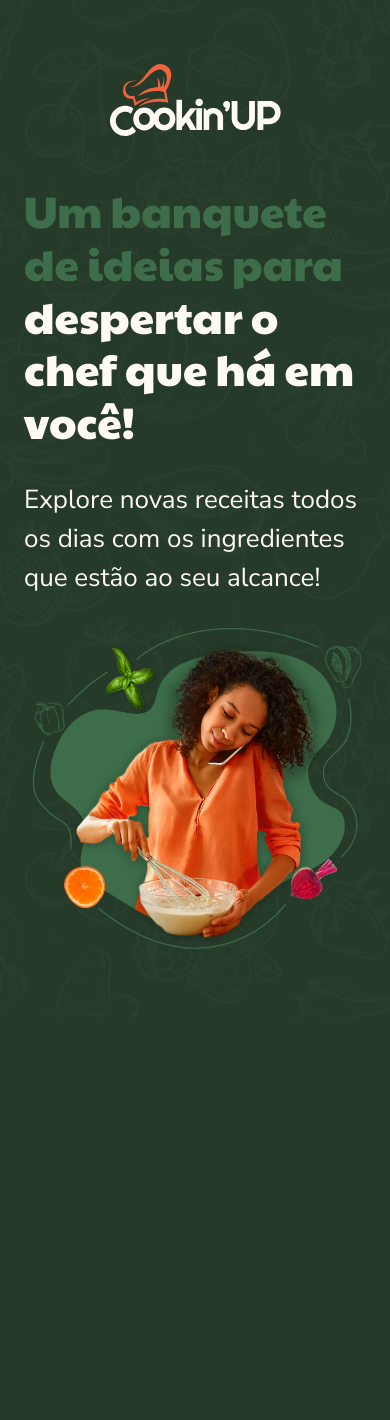
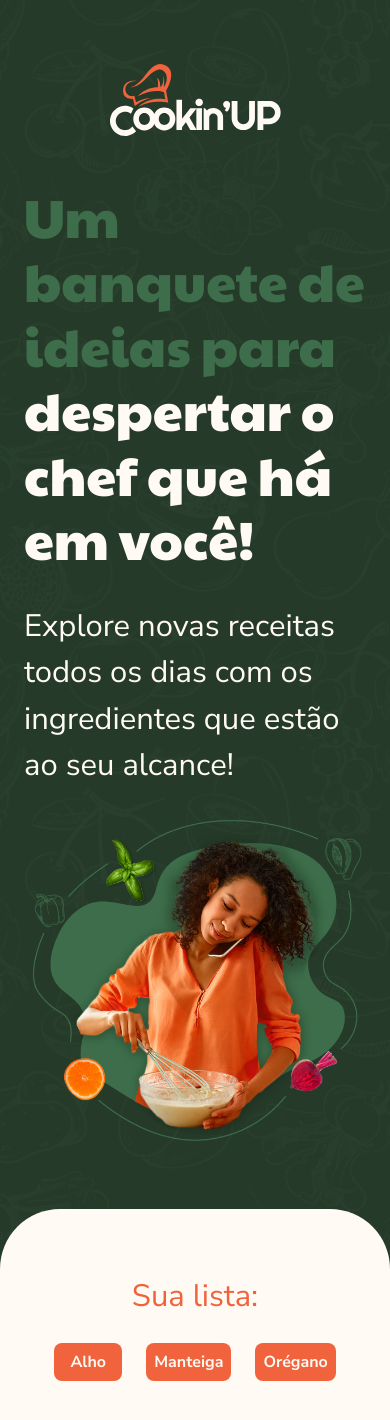
Before and after one commit to PedroJardel/cookin-up, a Vue app: page / in a window 390 px wide. Shown: the top 1420 px of the page. Before the commit the page ends 1017 px from the top, so only its background shows below. Built offline with nearby package versions, Linux system fonts and the light colour scheme.

Commit message:
feat: creation of the v-for convention

```diff
--- a/src/App.vue
+++ b/src/App.vue
@@ -1,11 +1,13 @@
 <script lang="ts">
 import Banner from './components/Banner.vue';
+import ConteudoPrincipal from './components/ConteudoPrincipal.vue';
 
 export default {
-  components: { Banner }
+  components: { Banner, ConteudoPrincipal }
 }
 </script>
 
 <template>
      <Banner />
+     <ConteudoPrincipal />
 </template>
--- a/src/assets/main.css
+++ b/src/assets/main.css
@@ -67,126 +67,3 @@ body {
   font-size: 1.125em;
   line-height: 150%; /* 1.6875em */
 }
-
-.banner {
-  padding: 4rem 7.5rem;
-  color: var(--creme);
-
-  display: flex;
-  justify-content: space-between;
-  align-items: center;
-  column-gap: 3.25rem;
-}
-
-.logo {
-  height: 4.5rem;
-  margin-bottom: 3rem;
-}
-
-.frase-cabecalho {
-  margin-bottom: 2rem;
-}
-
-.texto-verde {
-  color: var(--verde-medio, #3D6D4A);
-}
-
-.foto-banner {
-  width: 35rem;
-}
-
-.conteudo-principal {
-  padding: 6.5rem 7.5rem;
-  border-radius: 3.75rem 3.75rem 0rem 0rem;
-  background: var(--creme, #FFFAF3);
-  color: var(--cinza, #444);
-
-  display: flex;
-  flex-direction: column;
-  align-items: center;
-  gap: 5rem;
-}
-
-.sua-lista-texto {
-  color: var(--coral, #F0633C);
-  display: block;
-  text-align: center;
-  margin-bottom: 1.5rem;
-}
-
-.ingredientes-sua-lista {
-  display: flex;
-  justify-content: center;
-  gap: 1rem 1.5rem;
-  flex-wrap: wrap;
-}
-
-.ingrediente {
-  display: inline-block;
-  border-radius: 0.5rem;
-  min-width: 4.25rem;
-  padding: 0.5rem;
-  text-align: center;
-    transition: 0.2s;
-    color: var(--creme, #FFFAF3);
-  background: var(--coral, #F0633C);
-  font-weight: 700;
-}
-
-.lista-vazia {
-  display: flex;
-  justify-content: center;
-  align-items: center;
-  flex-wrap: wrap;
-  gap: 0.25rem;
-
-  color: var(--coral, #F0633C);
-  text-align: center;
-}
-
-@media only screen and (max-width: 1300px) {
-  .banner {
-    padding: 4rem 3.75rem;
-    flex-direction: column;
-    align-items: center;
-    gap: 1rem;
-  }
-
-  .logo {
-    display: block;
-    margin-left: auto;
-    margin-right: auto;
-  }
-
-  .conteudo-principal {
-    padding: 5rem 3.75rem;
-    gap: 3.5rem;
-  }
-}
-
-@media only screen and (max-width: 767px) {
-  .cabecalho-lg {
-    font-size: 2.75em;
-  }
-
-  .cabecalho {
-    font-size: 2.3125em;
-  }
-
-  .subtitulo-lg {
-    font-size: 1.625em;
-  }
-
-  .banner {
-    padding: 4rem 1.5rem;
-  }
-
-  .foto-banner {
-    width: min(100%, 21.25rem);
-  }
-
-  .conteudo-principal {
-    padding: 4rem 1.5rem;
-    gap: 4rem;
-  }
-}
--- a/src/components/Banner.vue
+++ b/src/components/Banner.vue
@@ -15,3 +15,57 @@
         <img src="../assets/images/foto-banner.png" alt="Foto de uma mulher morena de camisa laranja e está cozinhando com uma bacia de vidro nas mãos. Ela está sorrindo e apoiando um celulaar entre seu rosto e ombro." class="foto-banner">
     </header>
 </template>
+
+<style scoped>
+.banner {
+  padding: 4rem 7.5rem;
+  color: var(--creme);
+
+  display: flex;
+  justify-content: space-between;
+  align-items: center;
+  column-gap: 3.25rem;
+}
+
+.logo {
+  height: 4.5rem;
+  margin-bottom: 3rem;
+}
+
+.frase-cabecalho {
+  margin-bottom: 2rem;
+}
+
+.texto-verde {
+  color: var(--verde-medio, #3D6D4A);
+}
+
+.foto-banner {
+  width: 35rem;
+}
+
+@media only screen and (max-width: 1300px) {
+  .banner {
+    padding: 4rem 3.75rem;
+    flex-direction: column;
+    align-items: center;
+    gap: 1rem;
+  }
+
+  .logo {
+    display: block;
+    margin-left: auto;
+    margin-right: auto;
+  }
+}
+
+@media only screen and (max-width: 767px) {
+  .banner {
+    padding: 4rem 1.5rem;
+  }
+
+  .foto-banner {
+    width: min(100%, 21.25rem);
+  }
+}
+</style>
--- /dev/null
+++ b/src/components/ConteudoPrincipal.vue
@@ -0,0 +1,91 @@
+<script lang="ts">
+
+export default {
+    data() {
+        return {
+            ingredientes: ['Alho', 'Manteiga', 'Orégano']
+        }
+    }
+}
+
+</script>
+
+<template>
+    <main class="conteudo-principal">
+        <section>
+            <span class="subtitulo-lg sua-lista-texto">
+                Sua lista:
+            </span>
+            <ul class="ingredientes-sua-lista">
+                <li v-for="ingrediente in ingredientes" class="ingrediente">
+                    {{ ingrediente }}
+                </li>
+            </ul>
+        </section>
+    </main>
+</template>
+
+<style scoped>
+.conteudo-principal {
+  padding: 6.5rem 7.5rem;
+  border-radius: 3.75rem 3.75rem 0rem 0rem;
+  background: var(--creme, #FFFAF3);
+  color: var(--cinza, #444);
+
+  display: flex;
+  flex-direction: column;
+  align-items: center;
+  gap: 5rem;
+}
+
+.sua-lista-texto {
+  color: var(--coral, #F0633C);
+  display: block;
+  text-align: center;
+  margin-bottom: 1.5rem;
+}
+
+.ingredientes-sua-lista {
+  display: flex;
+  justify-content: center;
+  gap: 1rem 1.5rem;
+  flex-wrap: wrap;
+}
+
+.ingrediente {
+  display: inline-block;
+  border-radius: 0.5rem;
+  min-width: 4.25rem;
+  padding: 0.5rem;
+  text-align: center;
+    transition: 0.2s;
+    color: var(--creme, #FFFAF3);
+  background: var(--coral, #F0633C);
+  font-weight: 700;
+}
+
+.lista-vazia {
+  display: flex;
+  justify-content: center;
+  align-items: center;
+  flex-wrap: wrap;
+  gap: 0.25rem;
+
+  color: var(--coral, #F0633C);
+  text-align: center;
+}
+
+@media only screen and (max-width: 1300px) {
+  .conteudo-principal {
+    padding: 5rem 3.75rem;
+    gap: 3.5rem;
+  }
+}
+
+@media only screen and (max-width: 767px) {
+  .conteudo-principal {
+    padding: 4rem 1.5rem;
+    gap: 4rem;
+  }
+}
+</style>
```
